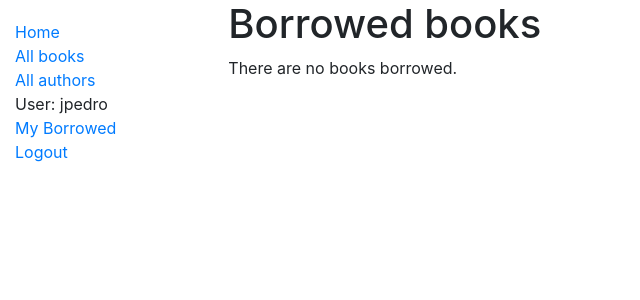
After one commit to jpedrosantana/django_projects, a Django app: page /catalog/mybooks/ in a window 1280 px wide. The commit adds this page. Shown: the top 300 px of the page, without its empty margins (0-640 px from the left). Run offline with Django 3.2, Linux system fonts and the light colour scheme; a user stored in the database is signed in; data comes from the database, SQL or seed files in the repository; both versions use the stored data as it was after the commit; some libraries are stand-ins or nearby versions.

Commit message:
relacionamento dos emprestimos de livros com os usuarios

```diff
--- a/locallibrary/locallibrary/catalog/admin.py
+++ b/locallibrary/locallibrary/catalog/admin.py
@@ -27,7 +27,7 @@ class BookAdmin(admin.ModelAdmin):
 
 @admin.register(BookInstance)
 class BookInstanceAdmin(admin.ModelAdmin):
-    list_display = ('id', 'book', 'status', 'due_back')
+    list_display = ('id', 'book', 'status', 'borrower', 'due_back')
     list_filter = ('status', 'due_back')
 
     fieldsets = (
@@ -35,7 +35,7 @@ class BookInstanceAdmin(admin.ModelAdmin):
             'fields': ('book', 'imprint', 'id')
         }),
         ('Availability', {
-            'fields': ('status', 'due_back')
+            'fields': ('status', 'due_back', 'borrower')
         }),
     )
 
--- a/locallibrary/locallibrary/catalog/templates/base_generic.html
+++ b/locallibrary/locallibrary/catalog/templates/base_generic.html
@@ -21,6 +21,7 @@
 
               {% if user.is_authenticated %}
                 <li>User: {{ user.get_username }}</li>
+                <li><a href="{% url 'my-borrowed' %}">My Borrowed</a></li>
                 <li><a href="{% url 'logout'%}?next={{request.path}}">Logout</a></li>
               {% else %}
                 <li><a href="{% url 'login'%}?next={{request.path}}">Login</a></li>
--- a/locallibrary/locallibrary/catalog/templates/catalog/book_detail.html
+++ b/locallibrary/locallibrary/catalog/templates/catalog/book_detail.html
@@ -12,6 +12,9 @@
 <div style="margin-left:20px;margin-top:20px">
     <h4>Copies</h4>
 
+    <!--criado pelo django para retornar um conjunto de registros BookInstance associados a um Book
+        é como se fosse uma pesquisa reversa do lado muitos do relacionamento, constituido por letras
+        minúsculas do modelo em que a FK foi declarada-->
     {% for copy in book.bookinstance_set.all %}
         <hr>
         <p class="{% if copy.status == 'a' %}text-success{% elif copy.status == 'm' %}text-danger{% else %}text-warning{% endif %}">{{copy.get_status_display}}</p>
--- /dev/null
+++ b/locallibrary/locallibrary/catalog/templates/catalog/bookinstance_list_borrowed_user.html
@@ -0,0 +1,19 @@
+{% extends "base_generic.html" %}
+
+{% block content %}
+    <h1>Borrowed books</h1>
+
+    {% if bookinstance_list %}
+    <ul>
+
+      {% for bookinst in bookinstance_list %}
+      <li class="{% if bookinst.is_overdue %}text-danger{% endif %}">
+        <a href="{% url 'book-detail' bookinst.book.pk %}">{{bookinst.book.title}}</a> ({{ bookinst.due_back }})
+      </li>
+      {% endfor %}
+    </ul>
+
+    {% else %}
+      <p>There are no books borrowed.</p>
+    {% endif %}
+{% endblock %}
--- a/locallibrary/locallibrary/catalog/urls.py
+++ b/locallibrary/locallibrary/catalog/urls.py
@@ -7,4 +7,5 @@ urlpatterns = [
     path('book/<int:pk>', views.BookDetailView.as_view(), name='book-detail'),
     path('authors/', views.AuthorView.as_view(), name='authors'),
     path('author/<int:pk>', views.AuthorDetailView.as_view(), name='author-detail'),
+    path('mybooks/', views.LoanedBooksByUserListView.as_view(), name='my-borrowed'),
 ]
--- a/locallibrary/locallibrary/catalog/views.py
+++ b/locallibrary/locallibrary/catalog/views.py
@@ -1,6 +1,7 @@
 from django.shortcuts import render
 from catalog.models import Book, Author, BookInstance, Genre #importa as classes
 from django.views import generic
+from django.contrib.auth.mixins import LoginRequiredMixin
 
 # Create your views here.
 def index(request):
@@ -42,3 +43,12 @@ class AuthorView(generic.ListView):
 
 class AuthorDetailView(generic.DetailView):
     model = Author
+
+class LoanedBooksByUserListView(LoginRequiredMixin, generic.ListView):
+    """Generic class-based view listing books on loan to current user"""
+    model = BookInstance
+    template_name = 'catalog/bookinstance_list_borrowed_user.html'
+    paginate_by = 10
+
+    def get_queryset(self):
+        return BookInstance.objects.filter(borrower=self.request.user).filter(status__exact='o').order_by('due_back')
```
Also changed, not shown: locallibrary/locallibrary/db.sqlite3.
